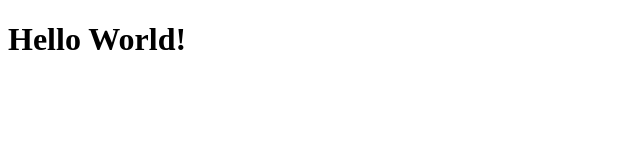
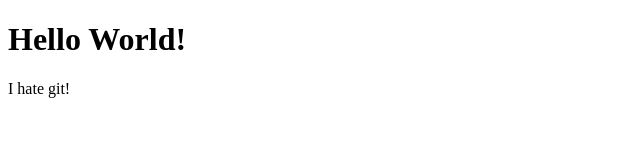
Before and after one commit to codinggo7733/myweb, a plain HTML site: page index.html in a window 1280 px wide. Shown: the full height of the page, 0-640 px from the left. Drawn offline with Linux system fonts and the light colour scheme.

Commit message:
modified by master.

```diff
--- a/index.html
+++ b/index.html
@@ -8,5 +8,6 @@
 </head>
 <body>
     <h1>Hello World!</h1>
+    <p>I hate git!</p>
 </body>
 </html>
```
